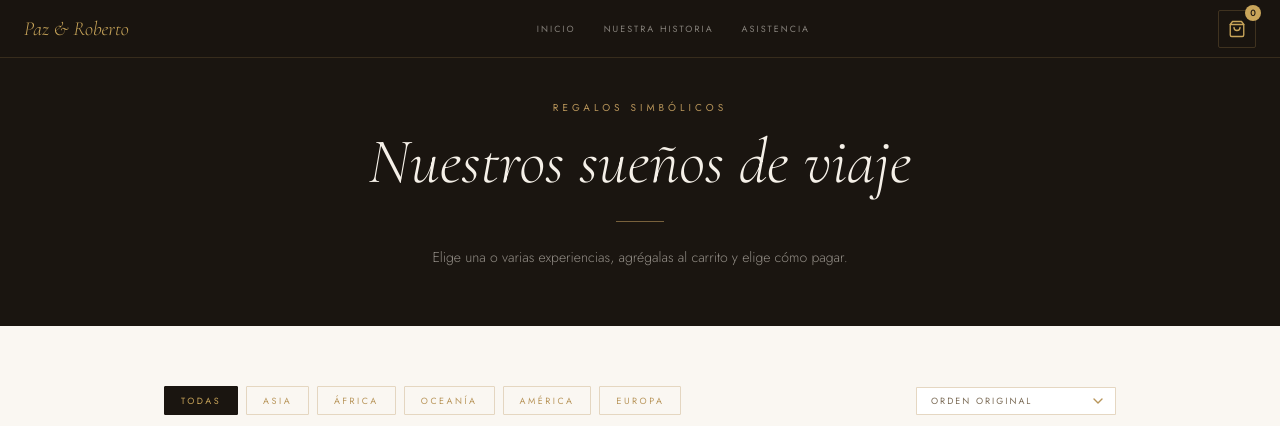
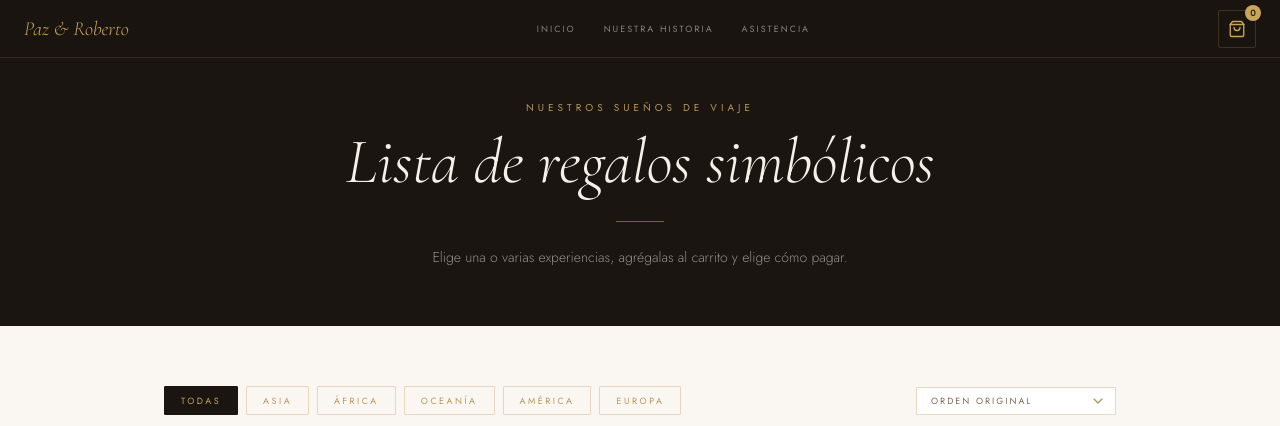
Before and after one commit to Matripazyroberto/matripazyroberto, a plain HTML site: page regalos.html in a window 1280 px wide. Shown: the top 426 px of the page. Drawn offline with nearby package versions, Linux system fonts and the light colour scheme.

Commit message:
Update regalos.html

```diff
--- a/regalos.html
+++ b/regalos.html
@@ -171,8 +171,8 @@
   </div>
 
   <div class="page-header">
-    <div class="ph-label">regalos simbólicos</div>
-    <div class="ph-title">Nuestros sueños de viaje</div>
+    <div class="ph-label">Nuestros sueños de viaje</div>
+    <div class="ph-title">Lista de regalos simbólicos</div>
     <div class="ph-divider"></div>
     <p class="ph-sub">Elige una o varias experiencias, agrégalas al carrito y elige cómo pagar.</p>
   </div>
```
